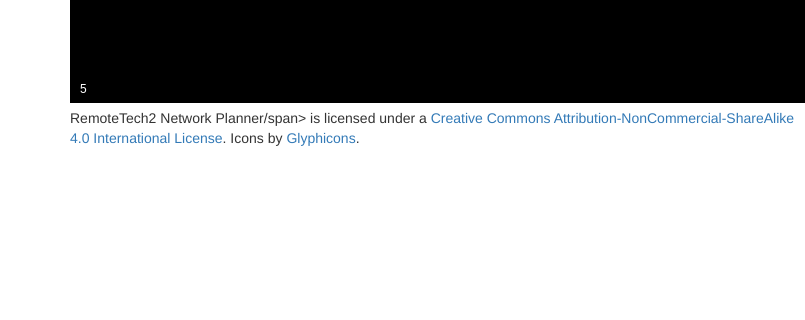
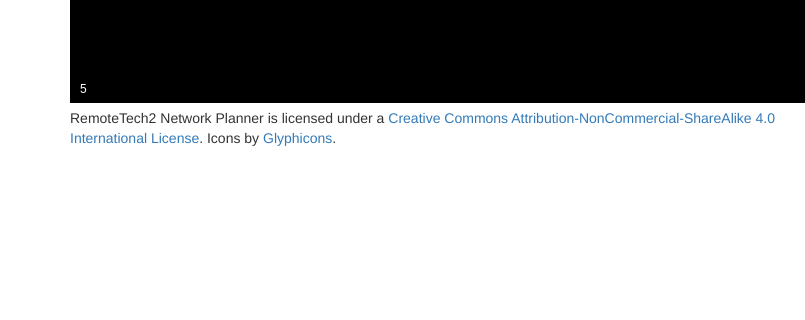
Before and after one commit to dail8859/rt2_planner, a plain HTML site: page index.html in a window 1280 px wide. Shown: the part 617-937 px from the top of the page, 0-805 px from the left. Drawn offline with nearby package versions, Linux system fonts and the light colour scheme.

Commit message:
Update index.html, again

```diff
--- a/index.html
+++ b/index.html
@@ -174,7 +174,7 @@
         </div>
         <footer>
           <a href="https://github.com/dail8859/rt2_planner"><img style="position: absolute; top: 0; right: 0; border: 0;" src="img/forkme_right_darkblue_121621.png" alt="Fork me on GitHub"></a>
-          <a rel="license" href="http://creativecommons.org/licenses/by-nc-sa/4.0/deed.en_US"><img alt="Creative Commons License" style="border-width:0" src="http://i.creativecommons.org/l/by-nc-sa/4.0/88x31.png" /></a><span xmlns:dct="http://purl.org/dc/terms/" href="http://purl.org/dc/dcmitype/InteractiveResource" property="dct:title" rel="dct:type">RemoteTech2 Network Planner/span> is licensed under a <a rel="license" href="http://creativecommons.org/licenses/by-nc-sa/4.0/deed.en_US">Creative Commons Attribution-NonCommercial-ShareAlike 4.0 International License</a>. Icons by <a href="http://glyphicons.com/">Glyphicons</a>.
+          <a rel="license" href="http://creativecommons.org/licenses/by-nc-sa/4.0/deed.en_US"><img alt="Creative Commons License" style="border-width:0" src="http://i.creativecommons.org/l/by-nc-sa/4.0/88x31.png" /></a><span xmlns:dct="http://purl.org/dc/terms/" href="http://purl.org/dc/dcmitype/InteractiveResource" property="dct:title" rel="dct:type">RemoteTech2 Network Planner</span> is licensed under a <a rel="license" href="http://creativecommons.org/licenses/by-nc-sa/4.0/deed.en_US">Creative Commons Attribution-NonCommercial-ShareAlike 4.0 International License</a>. Icons by <a href="http://glyphicons.com/">Glyphicons</a>.
         </footer>
       </section>
     </div>
```
